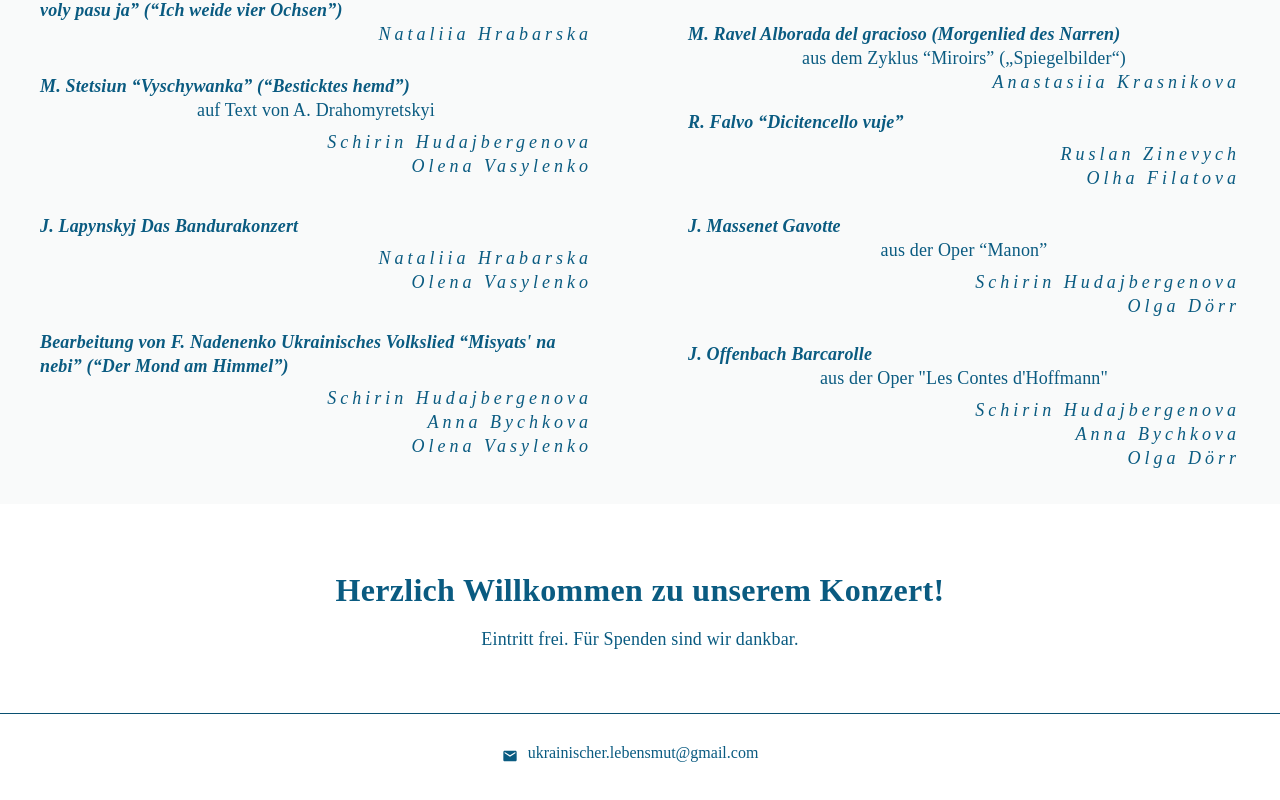
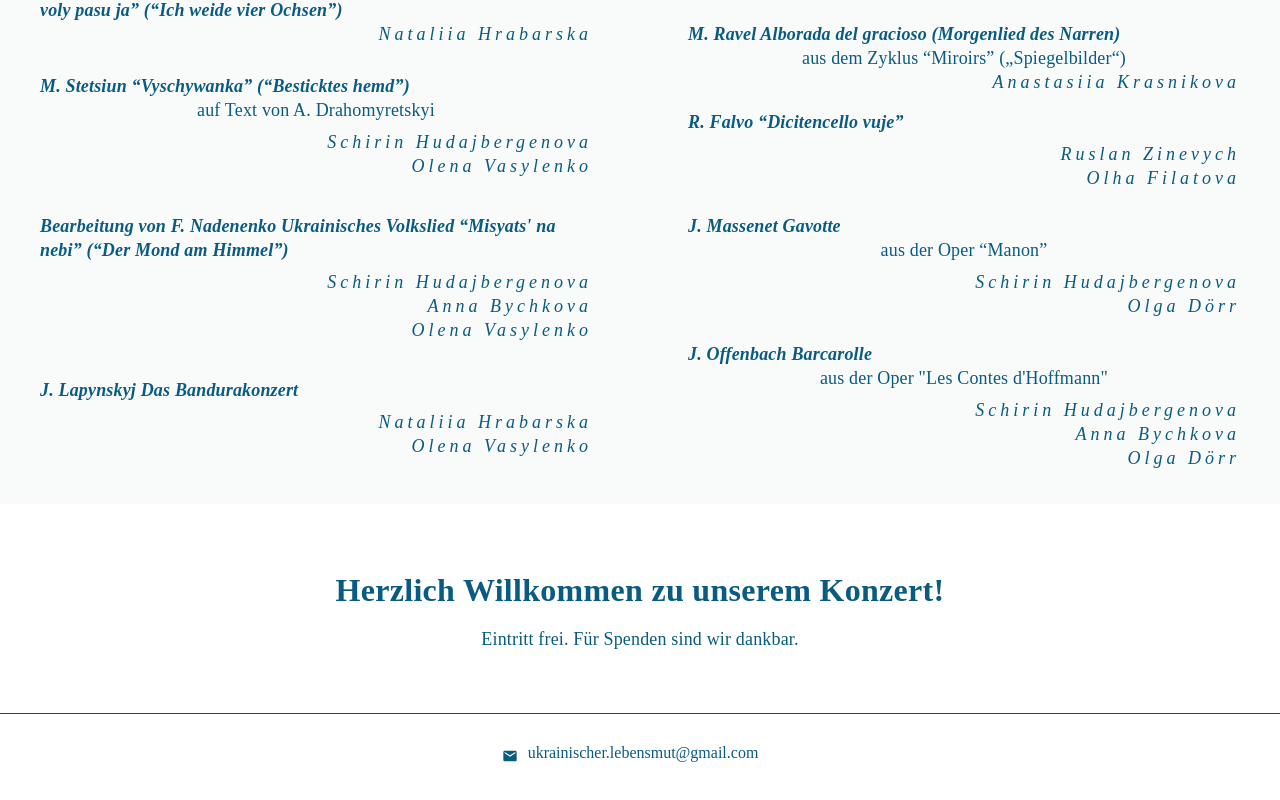
Before and after one commit to a-nn-a-bychkova/culture-event, a React (Create React App) app: page / in a window 1280 px wide. Shown: the part 2332-3132 px from the top of the page. Built offline with nearby package versions, Linux system fonts and the light colour scheme.

Commit message:
programm

```diff
--- a/src/components/Programm/Programm.js
+++ b/src/components/Programm/Programm.js
@@ -70,15 +70,15 @@ const musicalPiecesDe = [
   },
   {
     id: uuidv4(),
+    author: 'Bearbeitung von F. Nadenenko',
+    title: "Ukrainisches Volkslied “Misyats' na nebi” (“Der Mond am Himmel”)",
+    performer: ['Schirin Hudajbergenova', 'Anna Bychkova', 'Olena Vasylenko'],
+  },
+  {
+    id: uuidv4(),
     author: 'J. Lapynskyj',
     title: 'Das Bandurakonzert',
     performer: ['Nataliia Hrabarska', 'Olena Vasylenko'],
-  },
-  {
-    id: uuidv4(),
-    author: 'Bearbeitung von F. Nadenenko',
-    title: "Ukrainisches Volkslied “Misyats' na nebi” (“Der Mond am Himmel”)",
-    performer: ['Schirin Hudajbergenova', 'Anna Bychkova', 'Olena Vasylenko'],
   },
 
   {
@@ -219,16 +219,17 @@ const musicalPiecesUkr = [
   },
   {
     id: uuidv4(),
+    author: 'у.н.п. в обр. Ф. Надененка',
+    title: '“Місяць на небі”',
+    performer: ['Анна Бичкова', 'Ширін Худайбергенова', 'Олена Василенко'],
+  },
+  {
+    id: uuidv4(),
     author: 'Я. Лапинський',
     title: 'Концерт для бандури з фортепіно',
     performer: ['Наталія Грабарська', 'Олена Василенко'],
   },
-  {
-    id: uuidv4(),
-    author: 'у.н.п. в обр. Ф. Надененка',
-    title: '“Місяць на небі”',
-    performer: ['Анна Бичкова', 'Ширін Худайбергенова', 'Олена Василенко'],
-  },
+
   {
     id: uuidv4(),
     author: 'Дж. Верді',
```
